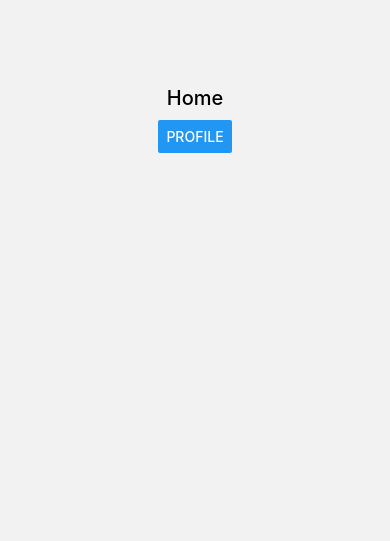
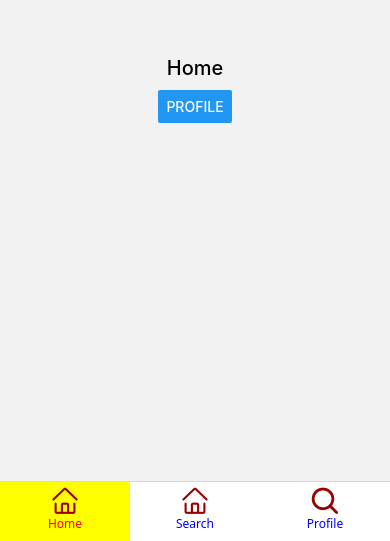
Before and after one commit to arpitraj96/LearnRN, a React Native app: screen / in a window 390 px wide. Shown: the part 303-844 px from the top of the page. Built offline with nearby package versions, Linux system fonts and the light colour scheme.

Commit message:
Tab Navigator

```diff
--- a/App.jsx
+++ b/App.jsx
@@ -5,6 +5,10 @@ import Profile from './src/Screens/Profile';
 import Search from './src/Screens/Search';
 import {createNativeStackNavigator} from '@react-navigation/native-stack';
 import {NavigationContainer} from '@react-navigation/native';
+import { createBottomTabNavigator } from '@react-navigation/bottom-tabs';
+import Icon from 'react-native-vector-icons/AntDesign';
+import Feather from 'react-native-vector-icons/Feather';
+import Octicons from 'react-native-vector-icons/Octicons';
 
 // const Home = () => {
 //   return(
@@ -14,6 +18,7 @@ import {NavigationContainer} from '@react-navigation/native';
 //   )
 // }
 const Stack = createNativeStackNavigator();
+const Tab = createBottomTabNavigator();
 
 const StackNavigator = () => {
   return (
@@ -43,6 +48,22 @@ const StackNavigator = () => {
     </Stack.Navigator>
   );
 };
+
+const TabNavigator = () => {
+  return (
+    <Tab.Navigator screenOptions={{headerShown: false, tabBarActiveTintColor: 'red', tabBarActiveBackgroundColor: 'yellow', tabBarInactiveTintColor: 'blue', tabBarLabelStyle:{fontSize: 12, }, tabBarStyle:{height: 60}}}>
+      <Tab.Screen name="Home" component={Home} options={{tabBarIcon: () => (
+        <Icon name="home" size={30} color="#900" />
+      )}} />
+      <Tab.Screen name="Search" component={Search} options={{tabBarIcon: () => (
+        <Icon name="home" size={30} color="#900" />
+      )}}/>
+      <Tab.Screen name="Profile" component={Profile} options={{tabBarIcon: () => (
+        <Octicons name="search" size={30} color="#900" />
+      )}}/>
+    </Tab.Navigator>
+  );
+}
 const App = () => {
   return (
     // <View>
@@ -52,7 +73,8 @@ const App = () => {
     //   {/* <Search /> */}
     // </View>
     <NavigationContainer>
-      <StackNavigator />
+      {/* <StackNavigator /> */}
+      <TabNavigator />
     </NavigationContainer>
   );
 };
--- a/package.json
+++ b/package.json
@@ -10,12 +10,14 @@
     "test": "jest"
   },
   "dependencies": {
+    "@react-navigation/bottom-tabs": "^7.2.0",
     "@react-navigation/native": "^7.0.14",
     "@react-navigation/native-stack": "^7.2.0",
     "react": "18.3.1",
     "react-native": "0.76.5",
     "react-native-safe-area-context": "^5.0.0",
-    "react-native-screens": "^4.4.0"
+    "react-native-screens": "^4.4.0",
+    "react-native-vector-icons": "^10.2.0"
   },
   "devDependencies": {
     "@babel/core": "^7.25.2",
--- a/src/Screens/Profile.jsx
+++ b/src/Screens/Profile.jsx
@@ -1,9 +1,9 @@
 import {Button, StyleSheet, Text, View} from 'react-native';
 import React from 'react';
 
-const Profile = ({navigation, route}) => {
-  // console.log(route);
-  const {id, name} = route.params;
+const Profile = ({navigation}) => {
+  // console.log("The route is: ",route);
+  // const {id, name} = route.params;
   return (
     <View
       style={{
@@ -13,7 +13,7 @@ const Profile = ({navigation, route}) => {
         alignItems: 'center',
       }}>
       <Text style={{fontSize: 20, fontWeight: '500', marginBottom: 10}}>
-        Profile Name - {name}
+        Profile Name - Arpit
       </Text>
       <Button
         title="Search"
```
Also changed, not shown: 2 other files (tests, documents, lock files or other folders).
